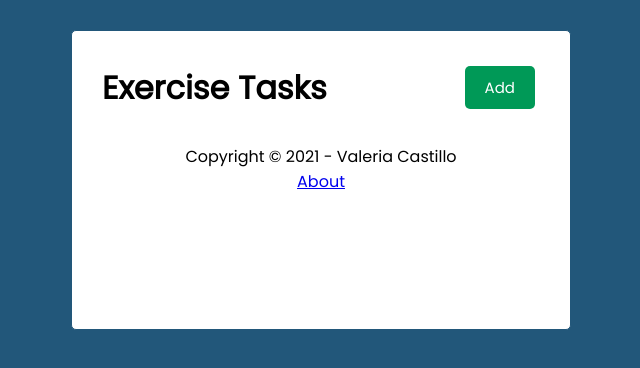
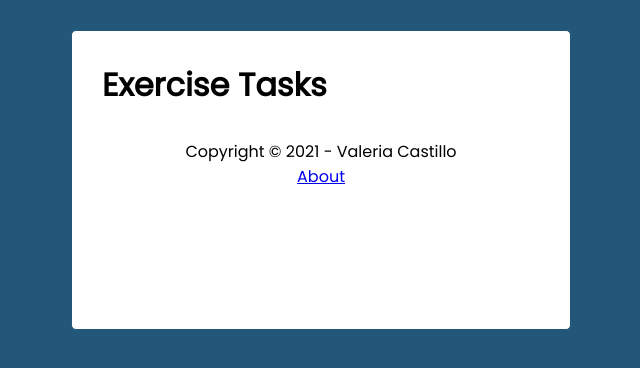
Before and after one commit to vcastle/react-task-tracker, a React (Create React App) app: page / in a window 1280 px wide. Shown: the top 368 px of the page, without its empty margins (319-959 px from the left). Built offline with nearby package versions, Linux system fonts and the light colour scheme; data requests are answered from the project's data file.

Commit message:
updated paths

```diff
--- a/src/components/Footer.js
+++ b/src/components/Footer.js
@@ -4,7 +4,7 @@
     return (
         <footer>
             <p>Copyright &copy; {new Date().getFullYear()} - Valeria Castillo</p>
-            <Link to="/react-task-tracker/">About</Link>
+            <Link to="/react-task-tracker/about">About</Link>
         </footer>
     )
 }
--- a/src/components/Header.js
+++ b/src/components/Header.js
@@ -10,7 +10,7 @@
         <header className='header'>
             <h1>{title}</h1>
 
-            {location.pathname === '/' &&
+            {location.pathname === '/react-task-tracker' &&
                <Button
                 color={showAdd ? 'crimson' : '#009957'}
                 text={showAdd ? 'Close' : 'Add'}
```
